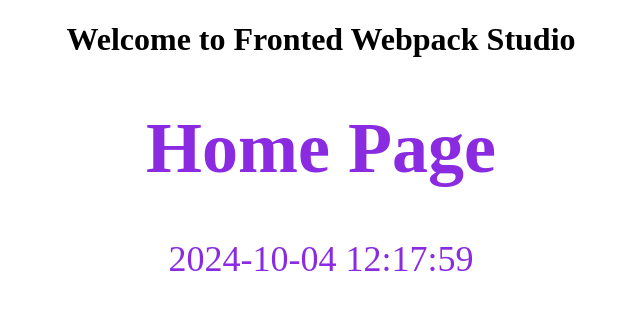
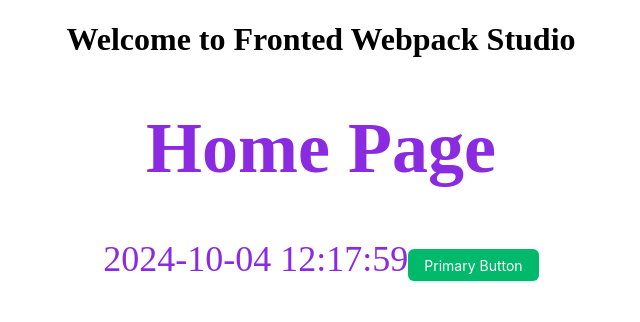
Before and after one commit to Nottoocold/Fronted-Webpack-Studio, a React app: page / in a window 1280 px wide. Shown: the top 322 px of the page, without its empty margins (319-959 px from the left). Built offline with nearby package versions, Linux system fonts and the light colour scheme.

Commit message:
加入antd，及自定义配置

```diff
--- a/package.json
+++ b/package.json
@@ -47,6 +47,7 @@
     "webpack-dev-server": "^5.1.0"
   },
   "dependencies": {
+    "antd": "^5.21.2",
     "lodash": "^4.17.21",
     "react": "^18.3.1",
     "react-dom": "^18.3.1"
--- a/src/App.jsx
+++ b/src/App.jsx
@@ -1,11 +1,23 @@
 import Home from "@/pages/Home";
-import './App.less'; // 全局样式
+import "./App.less"; // 全局样式
+import { ConfigProvider } from "antd";
 
 export default function App() {
   return (
-    <>
+    <ConfigProvider
+      theme={{
+        token: {
+          // 更多详情，参考https://ant-design.antgroup.com/docs/react/customize-theme-cn
+          // Seed Token，影响范围大
+          colorPrimary: "#00b96b",
+
+          // 派生变量，影响范围小
+          colorBgContainer: "#f6ffed",
+        },
+      }}
+    >
       <h1>Welcome to Fronted Webpack Studio</h1>
       <Home />
-    </>
+    </ConfigProvider>
   );
 }
--- a/src/pages/Home/index.jsx
+++ b/src/pages/Home/index.jsx
@@ -1,3 +1,4 @@
+import { Button } from "antd";
 import "./index.less";
 import { Clock } from "@/components";
 
@@ -6,6 +7,7 @@ export default function Home(props) {
     <div className="home-title">
       <h1>Home Page</h1>
       <Clock />
+      <Button type='primary'>Primary Button</Button>
     </div>
   );
 }
```
Also changed, not shown: 1 other file (tests, documents, lock files or other folders).
